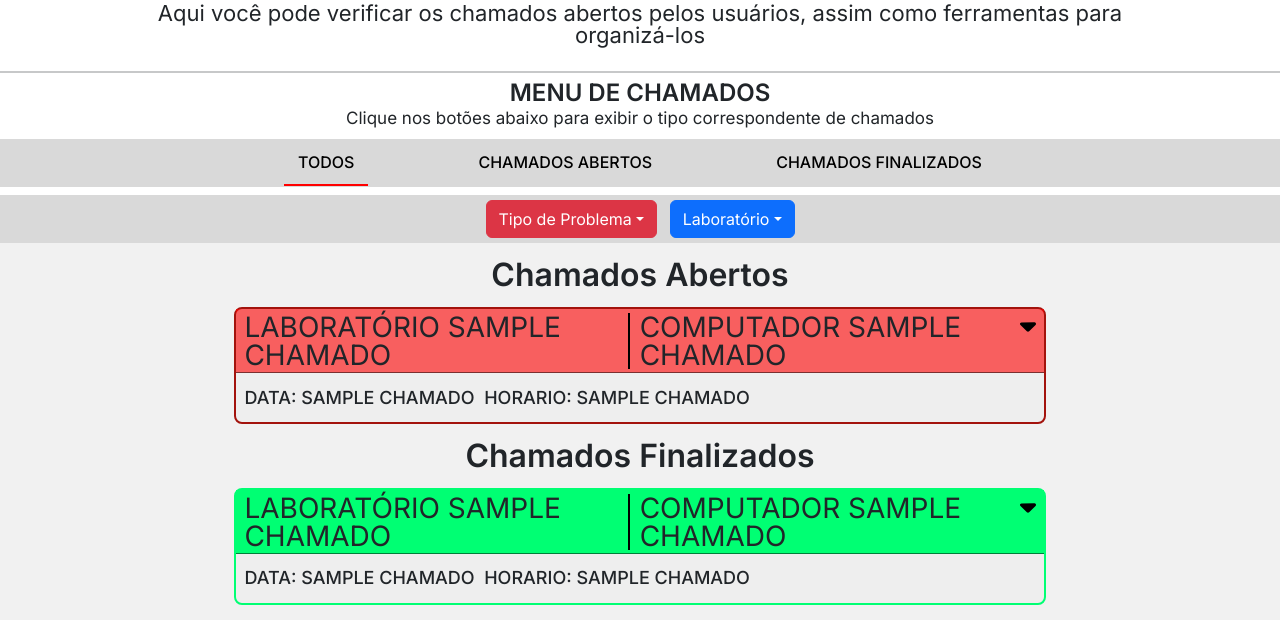
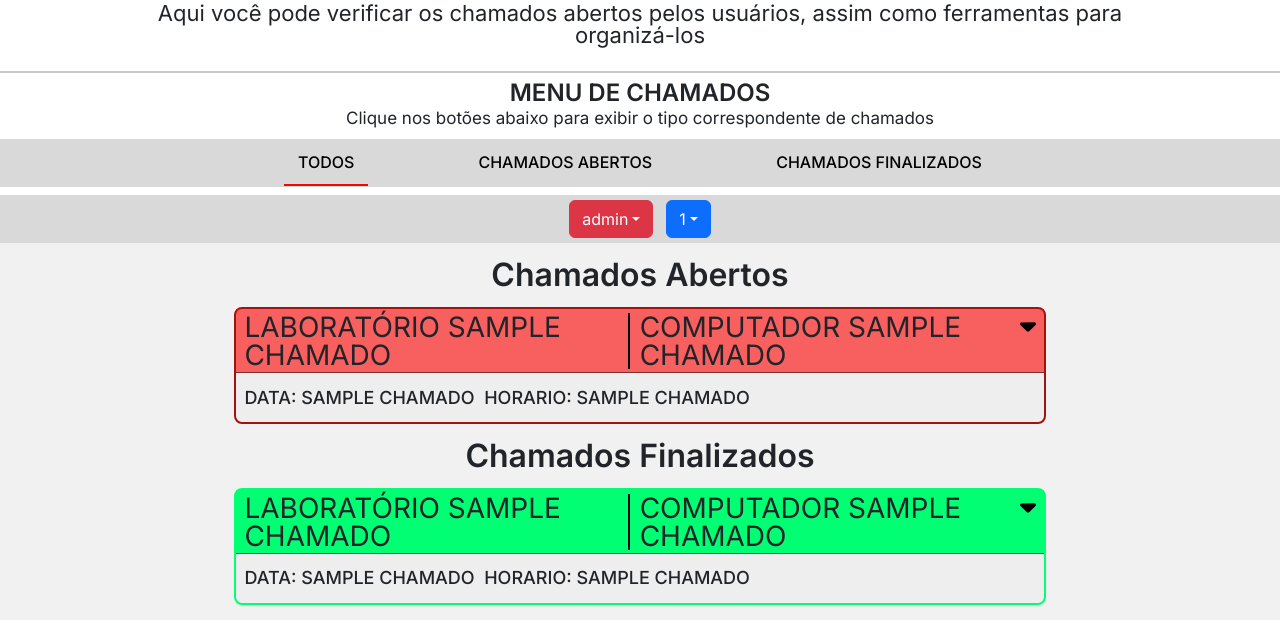
Before and after one commit to MirageGroup/API_MirageGroup, a Flask app: template templates/tecnico.html in a window 1280 px wide. Shown: the part 212-832 px from the top of the page. Run offline with Flask 2, Linux system fonts and the light colour scheme; the visitor is signed in with stand-in values (Sample User, id 1); tables that the repository leaves empty or names only in its code hold one stand-in row (values such as "Sample post"); the template is opened without the code that fills it: most values are stand-ins (such as "Sample title", 1, 10 or a date in 2020); parts of the project's set-up code (start-up, migrations or seed data) failed here and were passed over; some libraries are stand-ins or nearby versions.

Commit message:
filtro funcionando

```diff
--- a/main.py
+++ b/main.py
@@ -107,24 +107,24 @@ def filtrar(tipo, laboratorio):
   cursor = mysql.connection.cursor()
   # Pegando os dois filtros
   if session.get('tipo') and session.get('laboratorio'):
-    cursor.execute(f'''SELECT * FROM chamados WHERE problema_tipo = "{session.get('tipo')}", laboratorio_num = "{session.get('laboratorio')}", estado = "aberto" ''')
+    cursor.execute(f''' SELECT * FROM chamados WHERE problema_tipo = "{session.get('tipo')}" AND laboratorio_num = "{session.get('laboratorio')}" AND estado = "aberto" ''')
     chamadosAbertos = cursor.fetchall()
-    cursor.execute(f'''SELECT * FROM chamados WHERE problema_tipo = "{session.get('tipo')}", laboratorio_num = "{session.get('laboratorio')}", estado = "fechado" ''')
+    cursor.execute(f''' SELECT * FROM chamados WHERE problema_tipo = "{session.get('tipo')}" AND laboratorio_num = "{session.get('laboratorio')}" AND estado = "fechado" ''')
     chamadosFechados = cursor.fetchall()
   # Pegando o filtro de tipo e não pegando o de laboratório
   elif session.get('tipo') and not session.get('laboratorio'):
-    cursor.execute(f'''SELECT * FROM chamados WHERE problema_tipo = "{session.get('tipo')}", estado = "aberto" ''')
+    cursor.execute(f''' SELECT * FROM chamados WHERE problema_tipo = "{session.get('tipo')}" AND estado = "aberto" ''')
     chamadosAbertos = cursor.fetchall()
-    cursor.execute(f'''SELECT * FROM chamados WHERE problema_tipo = "{session.get('tipo')}", estado = "fechado" ''')
+    cursor.execute(f''' SELECT * FROM chamados WHERE problema_tipo = "{session.get('tipo')}" AND estado = "fechado" ''')
     chamadosFechados = cursor.fetchall()
   # Pegando o filtro de laboratório e não pegando o de tipo
   elif not session.get('tipo') and session.get('laboratorio'):
-    cursor.execute(f'''SELECT * FROM chamados WHERE laboratorio_num = "{session.get('laboratorio')}", estado = "aberto" ''')
+    cursor.execute(f''' SELECT * FROM chamados WHERE laboratorio_num = "{session.get('laboratorio')}" AND estado = "aberto" ''')
     chamadosAbertos = cursor.fetchall()
-    cursor.execute(f'''SELECT * FROM chamados WHERE laboratorio_num = "{session.get('laboratorio')}", estado = "fechado" ''')
+    cursor.execute(f''' SELECT * FROM chamados WHERE laboratorio_num = "{session.get('laboratorio')}" AND estado = "fechado" ''')
     chamadosFechados = cursor.fetchall()
   else:
-    cursor.execute(f''' SELECT * FROM chamados WHERE estado = "aberto' ''')
+    cursor.execute(f''' SELECT * FROM chamados WHERE estado = "aberto" ''')
     chamadosAbertos = cursor.fetchall()
     cursor.execute(f''' SELECT * FROM chamados WHERE estado = "fechado" ''')
     chamadosFechados = cursor.fetchall()
--- a/templates/tecnico.html
+++ b/templates/tecnico.html
@@ -36,7 +36,11 @@
         <br>
         <div class="container_menu_reports">
           <div class="menu_reports">
-            <button type="button" class="btn btn-danger dropdown-toggle" data-bs-toggle="dropdown" aria-expanded="false" style="margin-right: 1%;">Tipo de Problema</button>
+            {% if session.get('tipo') %}
+            <button type="button" class="btn btn-danger dropdown-toggle" data-bs-toggle="dropdown" aria-expanded="false" style="margin-right: 1%;">{{ session['tipo'] }}</button>
+            {% else %}
+            <button type="button" class="btn btn-danger dropdown-toggle" data-bs-toggle="dropdown" aria-expanded="false" style="margin-right: 1%;">Tipo De Problema</button>
+            {% endif %}
             <ul class="dropdown-menu">
               <li><a class="dropdown-item" href="/tecnico?tipo=O computador não liga">O computador não liga</a></li>
               <li><a class="dropdown-item" href="/tecnico?tipo=O computador está sem internet">O computador está sem internet</a></li>
@@ -51,7 +55,11 @@
               <li><a class="dropdown-item" href="/tecnico?tipo=O teclado não está funcionando">O teclado não está funcionando</a></li>
               <li><a class="dropdown-item" href="/tecnico?tipo=Outro">Outro</a></li>
             </ul>
+            {% if session.get('laboratorio') %}
+            <button type="button" class="btn btn-primary dropdown-toggle" data-bs-toggle="dropdown" aria-expanded="false">{{ session['laboratorio'] }}</button>
+            {% else %}
             <button type="button" class="btn btn-primary dropdown-toggle" data-bs-toggle="dropdown" aria-expanded="false">Laboratório</button>
+            {% endif %}
             <ul class="dropdown-menu">
               <li><a class="dropdown-item" href="/tecnico?laboratorio=301">301</a></li>
               <li><a class="dropdown-item" href="/tecnico?laboratorio=302">302</a></li>
```
